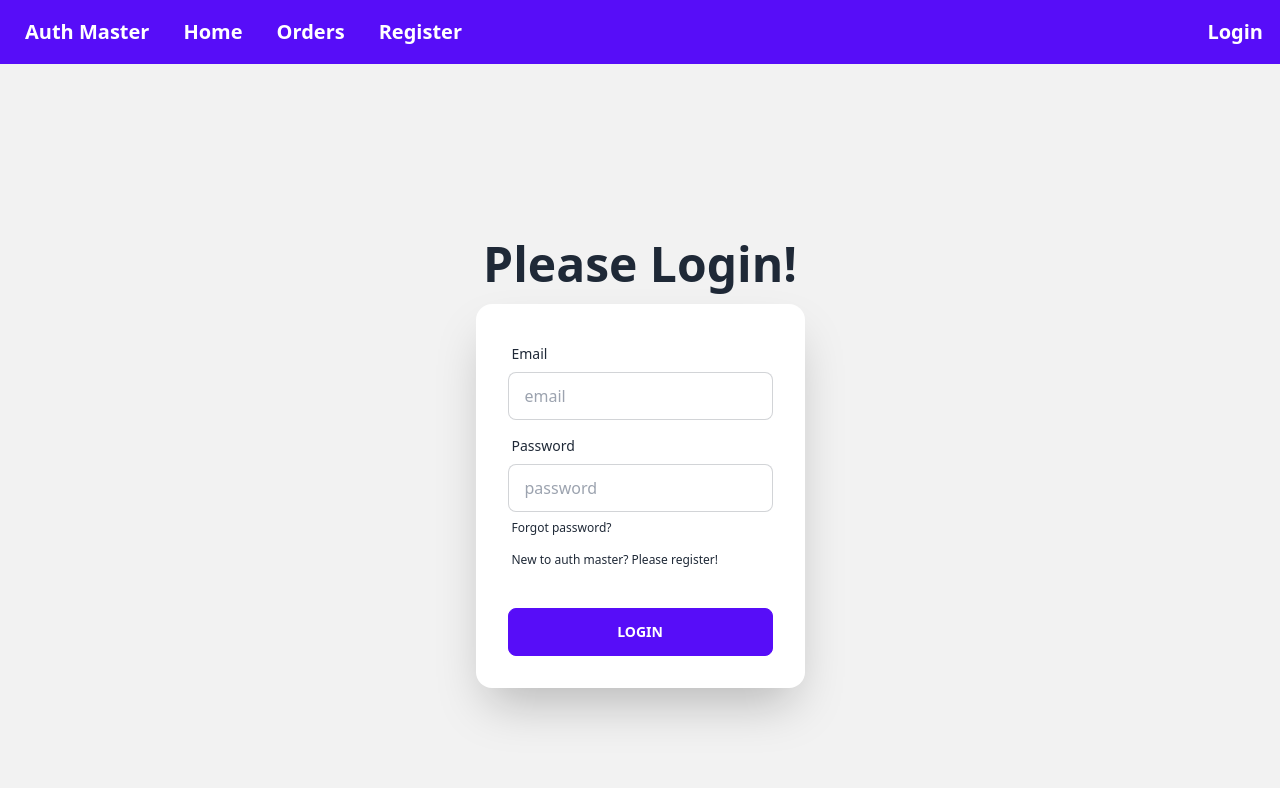
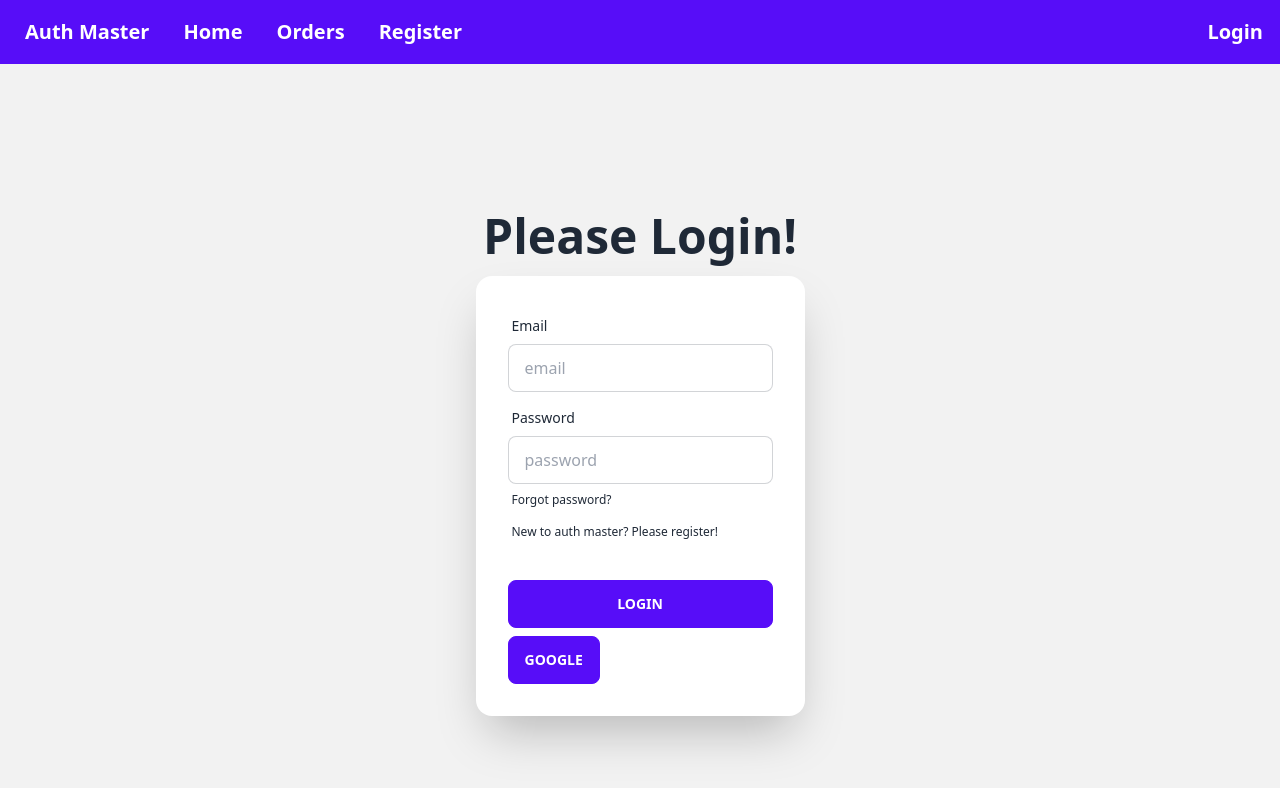
Before and after one commit to aminulislam2002/auth-firebase-context-tailwind, a React (Vite) app: page /login in a window 1280 px wide. Shown: the top 788 px of the page. Built offline with nearby package versions, Linux system fonts and the light colour scheme; no server answers.

Commit message:
singin with google

```diff
--- a/src/components/Login/Login.jsx
+++ b/src/components/Login/Login.jsx
@@ -3,7 +3,7 @@
 import { AuthContext } from "../../providers/AuthProvider";
 
 const Login = () => {
-  const { singInUser } = useContext(AuthContext);
+  const { singInUser, signInWithGoogle } = useContext(AuthContext);
   console.log(singInUser);
 
   const handleLogin = (event) => {
@@ -22,6 +22,17 @@
       })
       .catch((error) => {
         console.log(error.message);
+      });
+  };
+
+  const handleGoogleSingIn = () => {
+    signInWithGoogle()
+      .then((result) => {
+        const loggedUser = result.user;
+        console.log(loggedUser);
+      })
+      .catch((error) => {
+        console.log(error);
       });
   };
 
@@ -58,6 +69,11 @@
             <div className="form-control mt-6">
               <button className="btn btn-primary">Login</button>
             </div>
+            <div>
+              <button onClick={handleGoogleSingIn} className="btn btn-primary">
+                Google
+              </button>
+            </div>
           </form>
         </div>
       </div>
--- a/src/providers/AuthProvider.jsx
+++ b/src/providers/AuthProvider.jsx
@@ -1,11 +1,12 @@
 import React, { createContext, useEffect, useState } from 'react';
-import {createUserWithEmailAndPassword, getAuth, onAuthStateChanged, signInWithEmailAndPassword, signOut} from "firebase/auth"
+import {GoogleAuthProvider, createUserWithEmailAndPassword, getAuth, onAuthStateChanged, signInWithEmailAndPassword, signInWithPopup, signOut} from "firebase/auth"
 import app from '../firebase/firebase.config';
 
 
 export const AuthContext = createContext(null)
 
 const auth = getAuth(app)
+const googleAuthProvider = new GoogleAuthProvider()
 
 const AuthProvider = ({children}) => {
     const [user , setUser] = useState(null)
@@ -17,6 +18,10 @@
 
     const singInUser = (email, password)=>{
         return signInWithEmailAndPassword(auth, email, password)
+    }
+
+    const signInWithGoogle = ()=>{
+        return signInWithPopup(auth, googleAuthProvider)
     }
 
     const logOut= ()=>{
@@ -41,6 +46,7 @@
         loading,
         createUser,
         singInUser,
+        signInWithGoogle,
         logOut
     }
 
```
